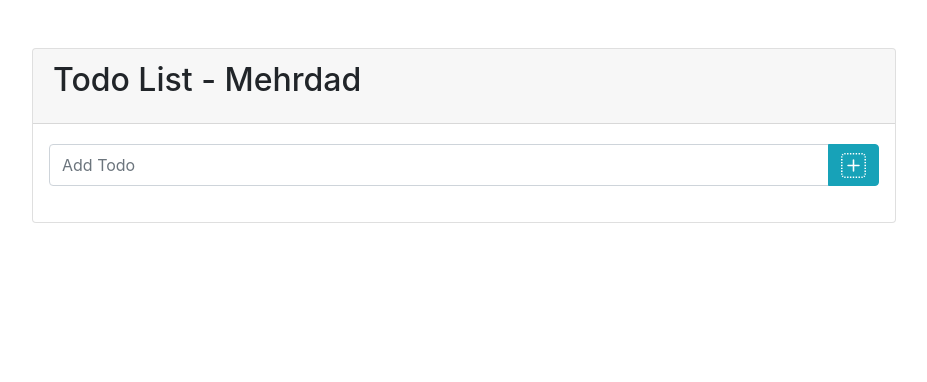
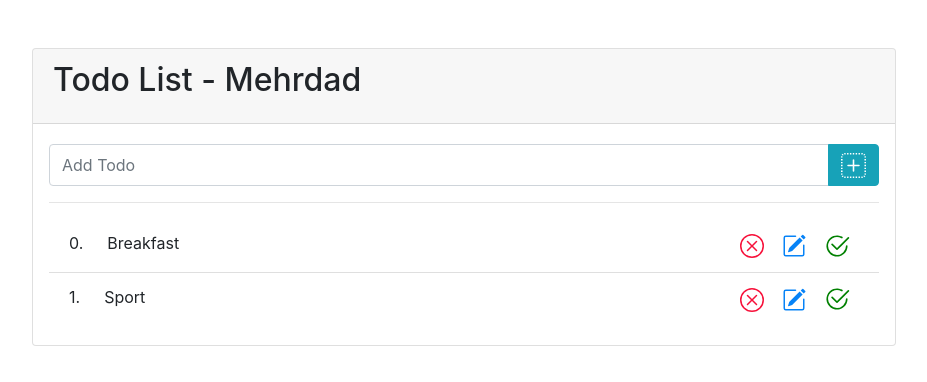
Before and after one commit to mehrdadmonavari/Todo_List, a React (Create React App) app: page / in a window 1280 px wide. Shown: the top 382 px of the page, without its empty margins (176-1103 px from the left). Built offline with nearby package versions, Linux system fonts and the light colour scheme.

Commit message:
add change status to dispatch

```diff
--- a/src/components/TodApp.js
+++ b/src/components/TodApp.js
@@ -1,5 +1,6 @@
 import TodoForm from "./TodoForm";
 import TodoHeader from "./TodoHeader";
+import TodoList from "./TodoList";
 import TodoProvider from "./TodoProvider";
 
 const TodoApp = () => {
@@ -10,6 +11,8 @@ const TodoApp = () => {
           <TodoHeader />
           <div className="card-body px-3">
             <TodoForm />
+            <hr />
+            <TodoList />
           </div>
         </div>
       </TodoProvider>
--- /dev/null
+++ b/src/components/Todo.js
@@ -0,0 +1,50 @@
+import { useTodos, useTodosActions } from "./TodoProvider";
+import {
+  BsSquare,
+  BsCheck2Square,
+  BsCircle,
+  BsCheck2Circle,
+  BsXCircle,
+  BsPencilSquare,
+} from "react-icons/bs";
+
+const Todo = (props) => {
+  //
+  /** Initial Parameters */
+
+  const { index, todo, onEdit, onDelete, onChangeStatus } = props;
+
+  /** Initial Methods */
+
+  const createIcone = () => {
+    return todo.isCompleted ? (
+      <BsCheck2Circle size={26} color={"green"} />
+    ) : (
+      <BsCircle size={22} color={"#545454"} style={{ margin: "2px" }} />
+    );
+  };
+
+  /** */
+
+  /** Return Component */
+
+  return (
+    <li className="list-group-item d-flex justify-content-lg-between">
+      <div className="d-flex justify-content-lg-start">
+        <div className="mr-4">{index}.</div>
+        <div>{todo.name}</div>
+      </div>
+      <div>
+        <button className="btn p-0 mx-2">
+          <BsXCircle size={24} color={"#f7113a"} />
+        </button>
+        <button className="btn p-0 mx-2">
+          <BsPencilSquare size={24} color={"#0783f7"} />
+        </button>
+        <button className="btn p-0 mx-2" onClick={onChangeStatus}>{createIcone()}</button>
+      </div>
+    </li>
+  );
+};
+
+export default Todo;
--- a/src/components/TodoList.js
+++ b/src/components/TodoList.js
@@ -0,0 +1,35 @@
+import Todo from "./Todo";
+import { useTodos, useTodosActions } from "./TodoProvider";
+
+const TodoList = () => {
+  //
+  /** Get Contexts */
+
+  const todos = useTodos();
+
+  const todosDispatch = useTodosActions();
+
+  /** Return Component */
+
+  return (
+    <div>
+      <ul className="list-group list-group-flush">
+        {todos.map((todo, index) => {
+          return (
+            <Todo
+              key={todo.id}
+              index={index}
+              todo={todo}
+              onChangeStatus={() => todosDispatch({
+                type: "changeStatus",
+                id: todo.id,
+              })}
+            />
+          );
+        })}
+      </ul>
+    </div>
+  );
+};
+
+export default TodoList;
--- a/src/components/TodoProvider.js
+++ b/src/components/TodoProvider.js
@@ -1,16 +1,29 @@
 import { createContext, useContext, useReducer } from "react";
 
-const initialTodos = [];
+const initialTodos = [
+  { id: 50, name: "Breakfast", isCompleted: true },
+  { id: 60, name: "Sport", isCompleted: true },
+];
 
 const reducer = (state, action) => {
   switch (action.type) {
     case "add": {
       const newTodo = {
         id: Math.ceil(Math.random() * 1000),
-        todo: action.todo,
+        name: action.todo,
         isCompleted: false,
-      }
+      };
       return [...state, newTodo];
+    }
+    case "changeStatus": {
+      const index = state.findIndex((todo) => {
+        return todo.id === action.id;
+      });
+      const todos = [...state];
+      let todo = { ...todos[index] };
+      todo.isCompleted = !todo.isCompleted;
+      todos[index] = todo;
+      return todos;
     }
     default:
       return state;
@@ -30,7 +43,7 @@ const TodoProvider = ({ children }) => {
   const [todos, todoDispatch] = useReducer(reducer, initialTodos);
 
   /** Return Component */
-  console.log(todos);
+
   return (
     <TodoContext.Provider value={todos}>
       <TodoContextDispatcher.Provider value={todoDispatch}>
```
